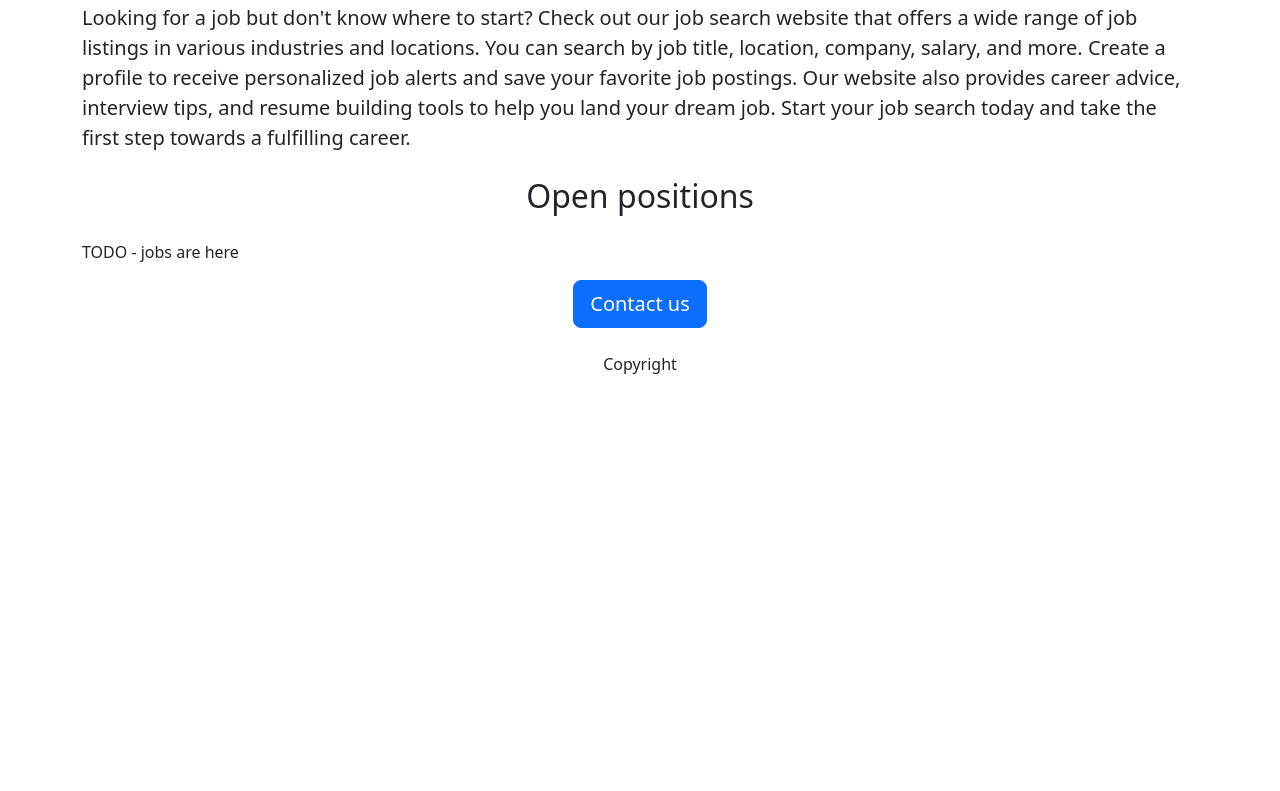
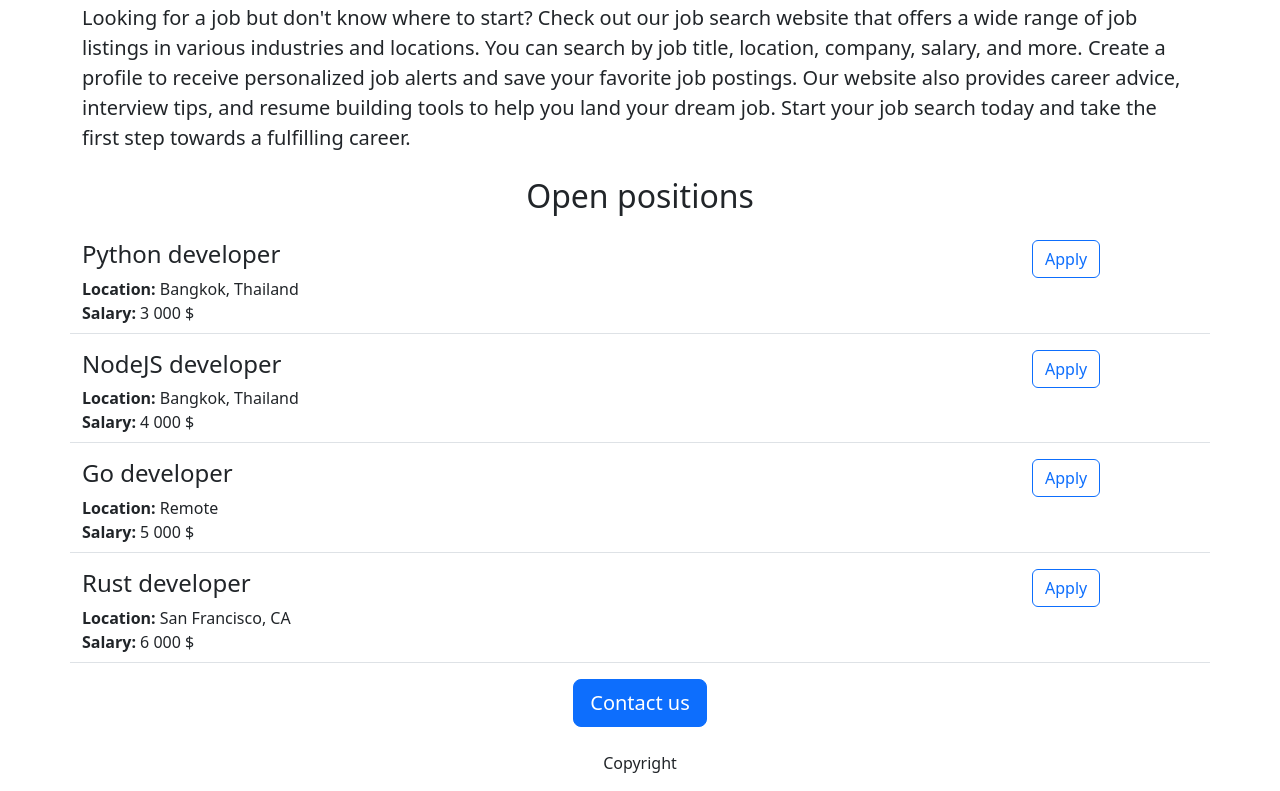
Before and after one commit to aboronilov/flask-ddas-jobs, a Flask app: page / in a window 1280 px wide. Shown: the part 539-1330 px from the top of the page. Before the commit the page ends 913 px from the top, so only its background shows below. Run offline with Flask 3, Linux system fonts and the light colour scheme.

Commit message:
dynamic data

```diff
--- a/app.py
+++ b/app.py
@@ -1,10 +1,43 @@
-from flask import Flask, render_template
+from flask import Flask, render_template, jsonify
 
 app = Flask(__name__)
 
+JOBS = [
+    {
+        'id': 1,
+        'title': "Python developer",
+        'location': "Bangkok, Thailand",
+        'salary': "3 000 $"
+    },
+    {
+        'id': 2,
+        'title': "NodeJS developer",
+        'location': "Bangkok, Thailand",
+        'salary': "4 000 $"
+    },
+    {
+        'id': 3,
+        'title': "Go developer",
+        'location': "Remote",
+        'salary': "5 000 $"
+    },
+    {
+        'id': 3,
+        'title': "Rust developer",
+        'location': "San Francisco, CA",
+        'salary': "6 000 $"
+    },
+]
+
+
 @app.route("/")
 def main_page():
-    return render_template("home.html")
+    return render_template("home.html", jobs=JOBS)
+
+@app.route("/api/jobs")
+def list_jobs():
+    return jsonify(JOBS)
+
 
 if __name__ == "__main__":
     app.run(host="0.0.0.0", debug=True)
--- a/templates/home.html
+++ b/templates/home.html
@@ -9,7 +9,9 @@
         <h2 class="text-center my-4">About</h2>
         <p class="lead">Looking for a job but don't know where to start? Check out our job search website that offers a wide range of job listings in various industries and locations. You can search by job title, location, company, salary, and more. Create a profile to receive personalized job alerts and save your favorite job postings. Our website also provides career advice, interview tips, and resume building tools to help you land your dream job. Start your job search today and take the first step towards a fulfilling career.</p>
         <h2 class="text-center my-4">Open positions</h2>
-        <p>TODO - jobs are here<p>
+        {% for item in jobs %}
+            {% include 'jobitem.html' %}
+        {% endfor %}
         <div class="text-center">
             <button class="btn btn-primary btn-lg mb-4">Contact us</button>
             <p>Copyright</p>
--- /dev/null
+++ b/templates/jobitem.html
@@ -0,0 +1,12 @@
+<div class="border-bottom row" style="margin-bottom:16px;padding-bottom:8px;">
+    <div class="col-10">
+        <h4 style="color:rgb(120,120,120), margin-bottom:4px;">{{item.title}}</h4>
+        <div><b>Location:</b> {{item.location}}</div>
+        {% if 'salary' in item %}
+            <div><b>Salary:</b> {{item.salary}}</div>
+        {% endif %}
+    </div>
+    <div class="col-2">
+        <button type="button" class="btn btn-outline-primary">Apply</button>
+    </div>
+</div>
```
